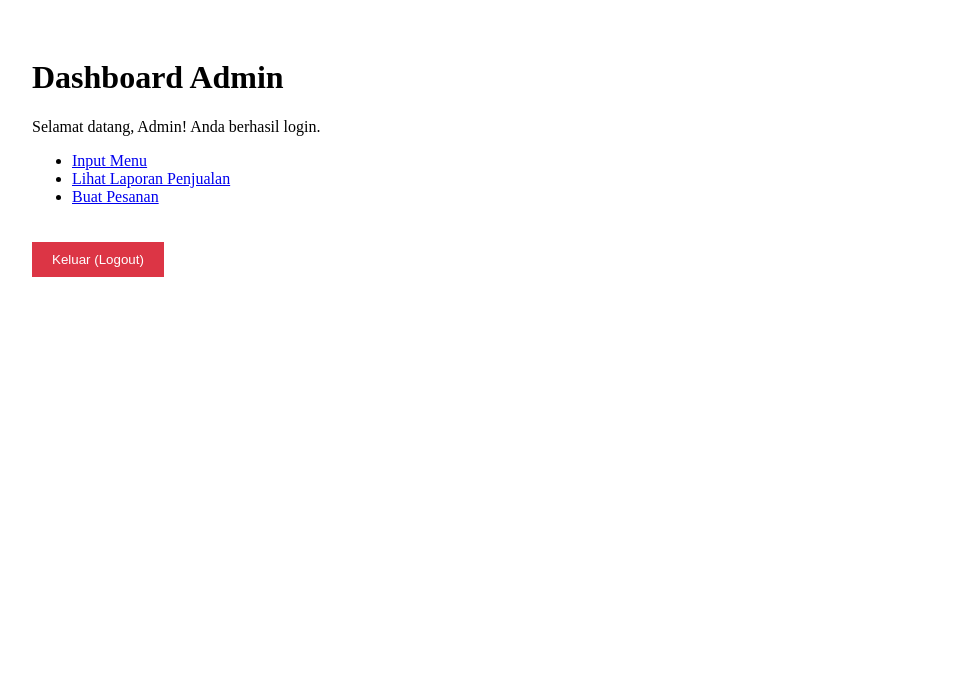
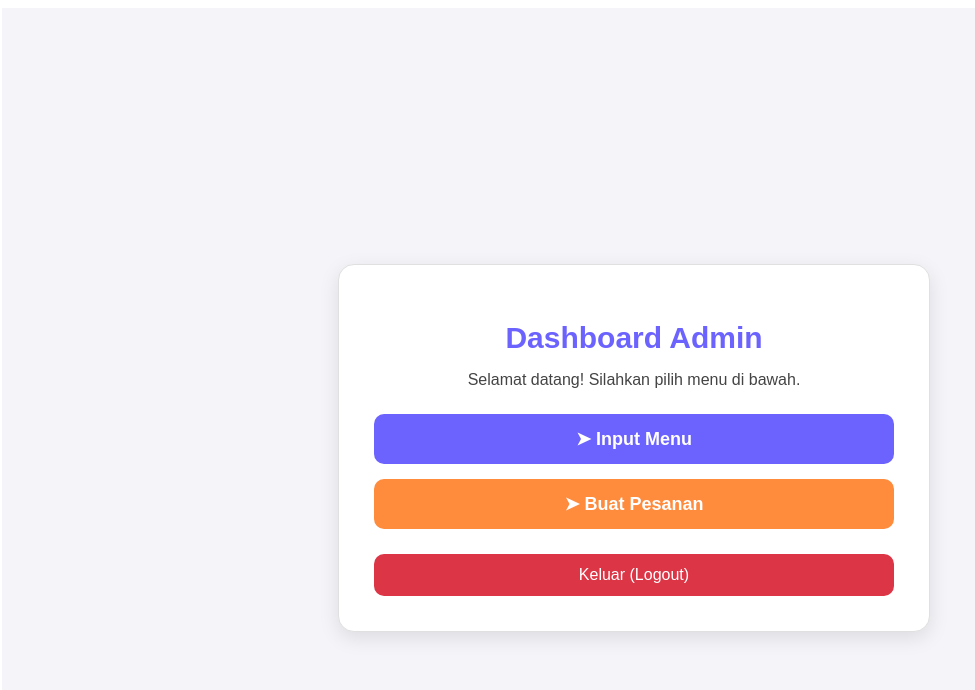
Before and after one commit to Narend-L/LAPAR-TERUS, a Next.js app: page /admin in a window 1280 px wide. Shown: the top 690 px of the page, without its empty margins (6-981 px from the left). Built offline with nearby package versions, Linux system fonts and the light colour scheme.

Commit message:
ubah
okje

```diff
--- a/src/app/admin/page.js
+++ b/src/app/admin/page.js
@@ -9,31 +9,123 @@ export default function AdminDashboardPage() {
 
   const handleLogout = async () => {
     try {
-      await fetch('/api/auth/logout', {
-        method: 'POST',
-      });
+      await fetch('/api/auth/logout', { method: 'POST' });
       alert('Anda telah logout.');
-      router.push('/login'); // Arahkan kembali ke halaman login
+      router.push('/login');
     } catch (error) {
       alert('Gagal logout.');
     }
   };
 
   return (
-    <div style={{ padding: '30px' }}>
-      <h1>Dashboard Admin</h1>
-      <p>Selamat datang, Admin! Anda berhasil login.</p>
-      <ul>
-        <li><a href="/admin/tambah-menu">Input Menu</a></li>
-        <li><a href="/admin/laporan">Lihat Laporan Penjualan</a></li>
-        <li><a href="/admin/pemesanan">Buat Pesanan</a></li>
-      </ul>
-      <button
-       onClick={handleLogout}
-       style={{marginTop:'20px', padding:'10px 20px', backgroundColor:'#dc3545', color:'white', border:'none', cursor:'pointer'}}
+    <div
+      style={{
+        padding: '40px',
+        minHeight: '100vh',
+        backgroundColor: '#f4f4f9',
+        fontFamily: 'Arial, sans-serif',
+        display: 'flex',
+        justifyContent: 'center',
+        alignItems: 'center'
+      }}
+    >
+      <div
+        style={{
+          width: '100%',
+          maxWidth: '520px',
+          backgroundColor: '#ffffff',
+          padding: '35px',
+          borderRadius: '16px',
+          boxShadow: '0 6px 20px rgba(0,0,0,0.10)',
+          border: '1px solid #e0e0e0'
+        }}
       >
-        Keluar (Logout)
-      </button>
+        <h1
+          style={{
+            color: '#6c63ff',
+            marginBottom: '8px',
+            fontSize: '30px',
+            fontWeight: 'bold',
+            textAlign: 'center'
+          }}
+        >
+          Dashboard Admin
+        </h1>
+
+        <p
+          style={{
+            color: '#444',
+            marginBottom: '25px',
+            textAlign: 'center'
+          }}
+        >
+          Selamat datang! Silahkan pilih menu di bawah.
+        </p>
+
+        {/* Tombol Input Menu */}
+        <button
+          onClick={() => router.push('/admin/tambah-menu')}
+          style={{
+            width: '100%',
+            padding: '14px',
+            backgroundColor: '#6c63ff',
+            color: 'white',
+            border: 'none',
+            borderRadius: '10px',
+            cursor: 'pointer',
+            fontSize: '18px',
+            fontWeight: '600',
+            marginBottom: '15px',
+            transition: '0.25s'
+          }}
+          onMouseOver={(e) => (e.target.style.backgroundColor = '#5a52e0')}
+          onMouseOut={(e) => (e.target.style.backgroundColor = '#6c63ff')}
+        >
+          ➤ Input Menu
+        </button>
+
+        {/* Tombol Buat Pesanan */}
+        <button
+          onClick={() => router.push('/admin/pemesanan')}
+          style={{
+            width: '100%',
+            padding: '14px',
+            backgroundColor: '#ff8b3d',
+            color: 'white',
+            border: 'none',
+            borderRadius: '10px',
+            cursor: 'pointer',
+            fontSize: '18px',
+            fontWeight: '600',
+            marginBottom: '25px',
+            transition: '0.25s'
+          }}
+          onMouseOver={(e) => (e.target.style.backgroundColor = '#e57427')}
+          onMouseOut={(e) => (e.target.style.backgroundColor = '#ff8b3d')}
+        >
+          ➤ Buat Pesanan
+        </button>
+
+        {/* Tombol Logout */}
+        <button
+          onClick={handleLogout}
+          style={{
+            width: '100%',
+            padding: '12px',
+            backgroundColor: '#dc3545',
+            color: 'white',
+            border: 'none',
+            borderRadius: '10px',
+            cursor: 'pointer',
+            fontSize: '16px',
+            transition: '0.25s'
+          }}
+          onMouseOver={(e) => (e.target.style.backgroundColor = '#c82333')}
+          onMouseOut={(e) => (e.target.style.backgroundColor = '#dc3545')}
+        >
+          Keluar (Logout)
+        </button>
+      </div>
     </div>
   );
 }
```
Also changed, not shown: src/app/admin/tambah-menu/page.js (+148 -48 lines).
